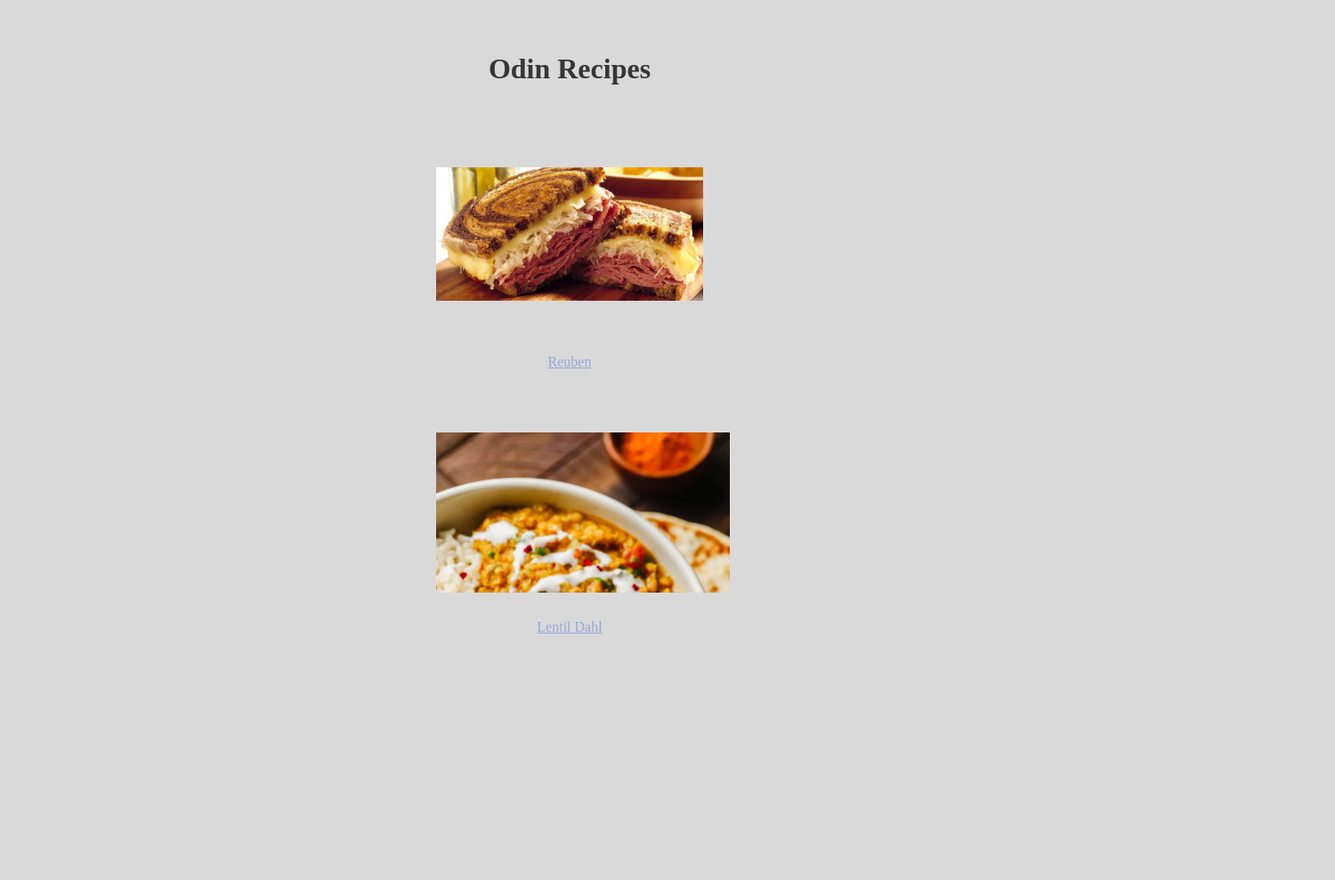
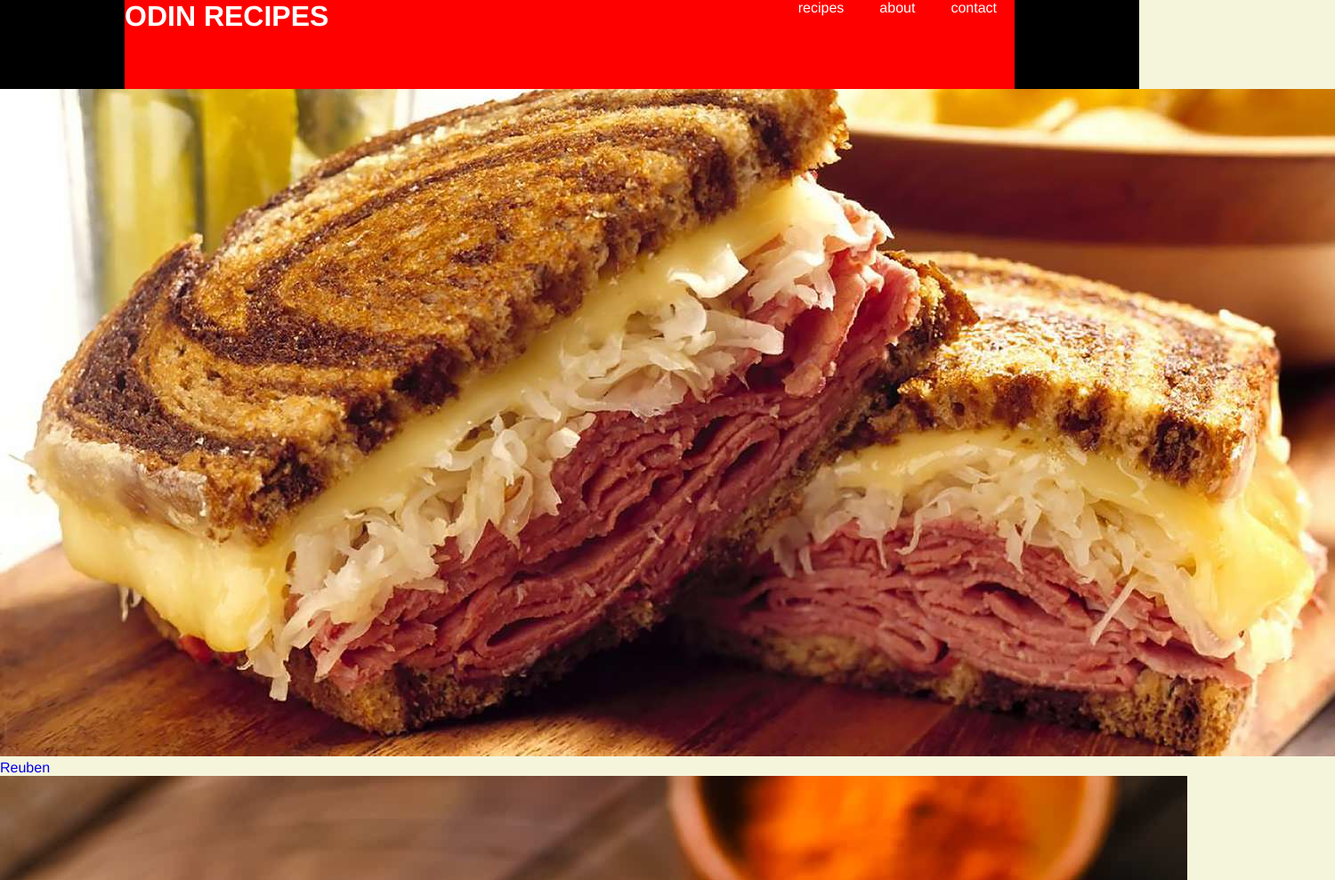
Before and after one commit to wzrd-ross/odin-recipes, a plain HTML site: page index.html in a window 1280 px wide. Shown: the top 989 px of the page at 89% size, 1500 px wide, since content can reach past the window. Before the commit the page ends 800 px from the top, so only its background shows below. Drawn offline with Linux system fonts and the light colour scheme.

Commit message:
rebuilt styles.css and restructured index.html

```diff
--- a/index.html
+++ b/index.html
@@ -6,10 +6,24 @@
     <title>Odin Recipes</title>
     <link rel="stylesheet" href="styles.css">
 </head>
+    <header>
+        <div class="inner-header">
+            <div class="odin-recipes">
+                <div class="logo-container">
+                    <h1>ODIN RECIPES</h1>
+                </div>
+                <ul class="navigation">
+                    <a><li>recipes</li></a>
+                    <a><li>about</li></a>
+                    <a><li>contact</li></a>
+                </ul>
+            </div>
+        </div>
+    </header>
+
+<div class="home-page">
+
     <body>
-    <div class="odin-recipes">
-    <h1>Odin Recipes</h1>
-    </div>
         <div class="reubenpic">
             <img src="images/reuben.jpeg">
         </div>
@@ -23,4 +37,7 @@
             <a href="recipes/lentilDahl.html">Lentil Dahl</a>
          </div>
     </body>
+    </div>
+</div>
+</body>
 </html>
--- a/styles.css
+++ b/styles.css
@@ -1,49 +1,65 @@
-:root {
-    background-color: #d9d9d9;
+*{
+    padding: 0;
+    margin: 0;
+    list-style: none;
+    text-decoration: none;
 }
 
-h1 {
-    color: #363636;
-}
-
-a {
-    color: #93a9d6;
-}
-
-div {
-    padding: 30px;
-    text-align: center;
-    margin-bottom: 10px;
-}
-
-.odin-recipes {
-    color: #363636;
+header {
+    background-color: black;
+    height: 100px;
+    width: 100%;
+    display: block;
 
 }
 
-.reubenpic {
-    height: 150px;
-    width: 300px;
-    overflow: hidden;
-    margin: auto;
+.inner-header {
+    width: 1000px;
+    height: 100%;
+    display: block;
+    margin: 0 auto;
+    background-color: red;
 }
 
-.reubenpic img {
-    align: center;
-    height: 150px;
-    width: 300px;
+.logo-container {
+    height: 100%;
+    display: table;
+    float: left;
 }
 
-.lentil-dahl-pic {
-    align: center;
-    height: 150px;
-    width: 300px;
-    overflow: hidden;
-    margin: auto;
+.logo-container h1 {
+    color: white;
+    height: 100%;
+    display: table-cell;
+    vertical-align: middle;
+    font-family: Helvetica, sans-serif;
+    font-weight: 800;
 }
 
-.lentil-dahl-pic img {
-    height: 500px;
-    width: 333px;
-    object-fit: cover;
+.navigation a {
+    height: 100%;
+    display: table;
+    float: left;
+    padding: 0px 20px;
 }
+
+.navigation li {
+    display: table-cell;
+    vertical-align: middle;
+    height: 100%;
+    color: white;
+    font-family: Helvetica, sans-serif;
+
+}
+
+.navigation {
+    float: right;
+    height: 100%;
+}
+
+body {
+    background-color: beige;
+    font-family: Helvetica, sans-serif;
+    margin: 0;
+    padding: 0;
+}
```
Also changed, not shown: recipes/lentilDahl.html (+3 -0 lines). Lines whose indentation alone changed are shown as unchanged.
